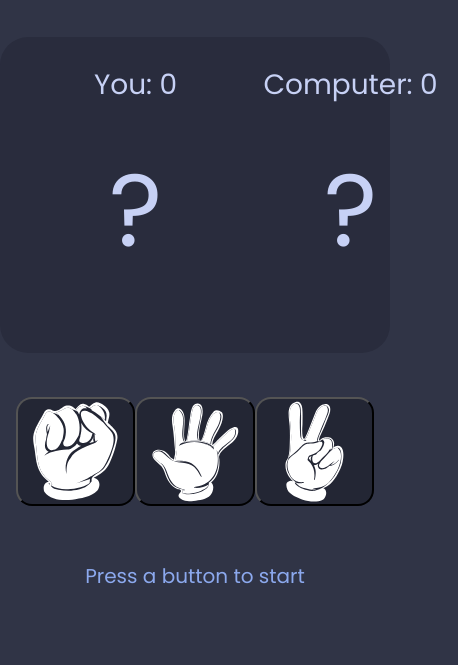
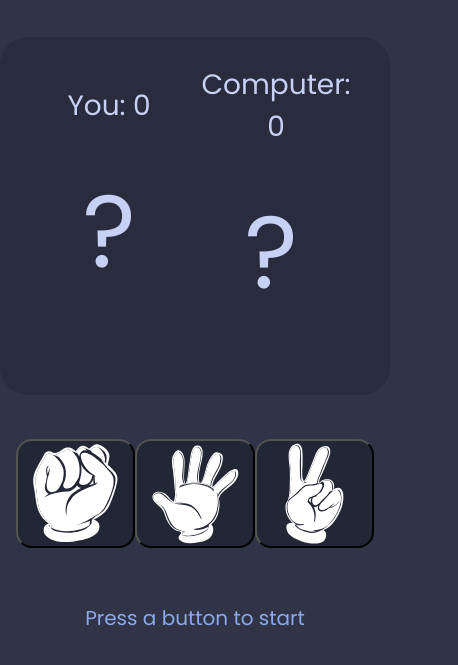
Before and after one commit to ary82/rps, a plain HTML site: page index.html in a window 390 px wide. Shown: the part 315-980 px from the top of the page, 458 px wide, since content can reach past the window. Before the commit the page ends 947 px from the top, so only its background shows below. Drawn offline with Linux system fonts and the light colour scheme.

Commit message:
update some files

```diff
--- a/style.css
+++ b/style.css
@@ -103,22 +103,6 @@ select {
   font: inherit;
 }
 
-/* Remove all animations, transitions and smooth scroll for people that prefer not to see them */
-@media (prefers-reduced-motion: reduce) {
-  html:focus-within {
-    scroll-behavior: auto;
-  }
-
-  *,
-  *::before,
-  *::after {
-    animation-duration: 0.01ms !important;
-    animation-iteration-count: 1 !important;
-    transition-duration: 0.01ms !important;
-    scroll-behavior: auto !important;
-  }
-}
-
 /* css starts here */
 body {
   font-family: Poppins;
@@ -150,7 +134,6 @@ body {
   text-align: center;
 }
 .scorecard div img {
-  font-size: 6.4rem;
   margin: 1rem;
   padding: 1rem;
 }
@@ -240,3 +223,12 @@ footer {
   margin-top: 1.2em;
   border-radius: 0.5em;
 }
+
+@media screen and (max-width: 480px) {
+  .scorecard h3 {
+    font-size: 6.4rem;
+    margin: 1rem;
+    padding: 1rem;
+    width: 130px;
+  }
+}
```
